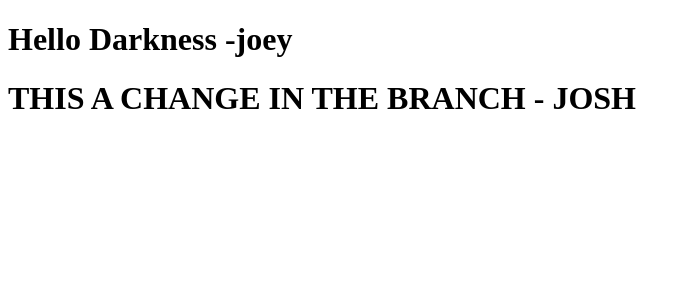
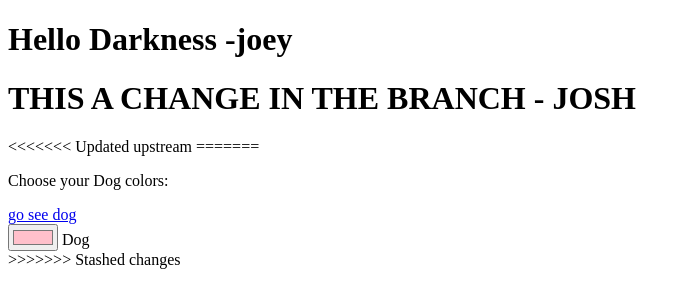
Before and after one commit to jchin11/project-1, a plain HTML site: page index.html in a window 1280 px wide. Shown: the whole page, without its empty margins (0-691 px from the left). Drawn offline with Linux system fonts and the light colour scheme.

Commit message:
Update index.html

```diff
--- a/index.html
+++ b/index.html
@@ -8,5 +8,16 @@
 <body>
     <h1>Hello Darkness -joey</h1>
     <h1> THIS A CHANGE IN THE BRANCH - JOSH</h1>
+<<<<<<< Updated upstream
+=======
+
+    <p>Choose your Dog colors:</p>
+    <a href="josh branch file.html" >go see dog</a>
+    <div>
+        <input type="color" id="head" name="dog" value="#FFC0CB" />
+        <label for="dog">Dog</label>
+    </div>
+
+>>>>>>> Stashed changes
 </body>
 </html>
```
